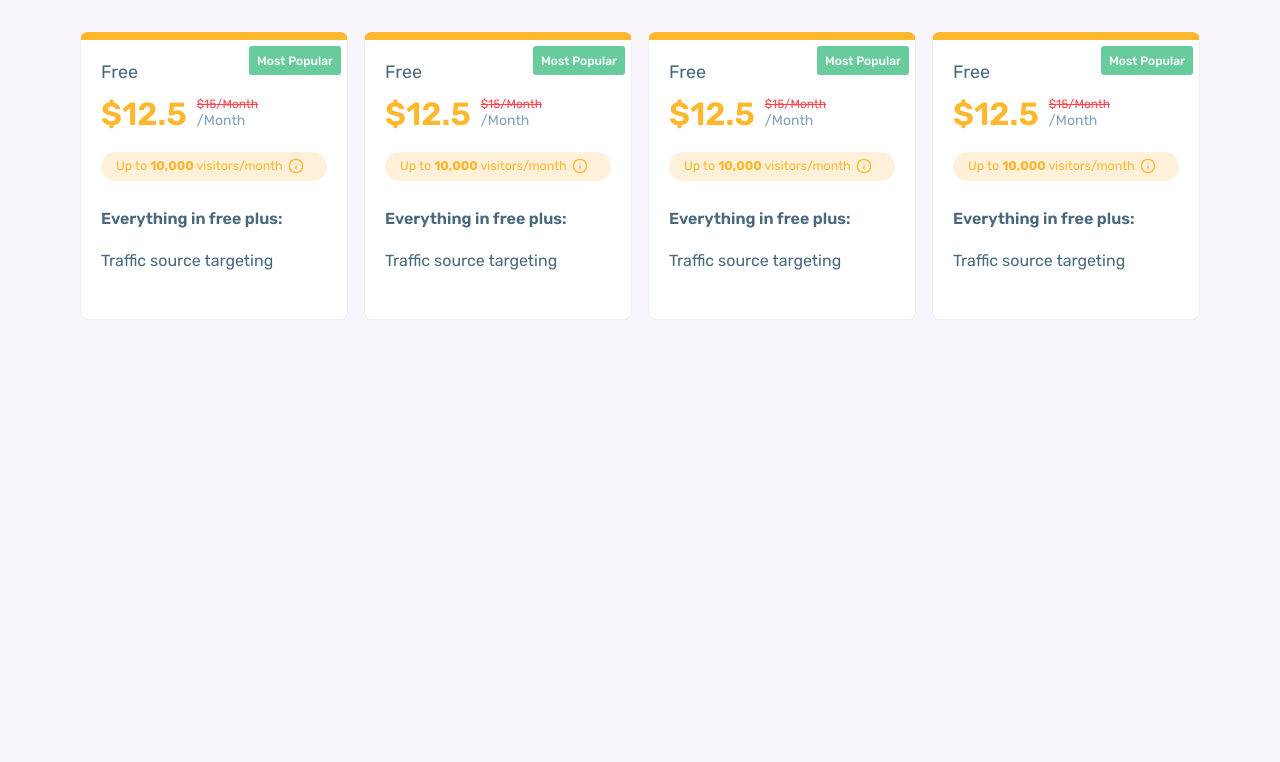
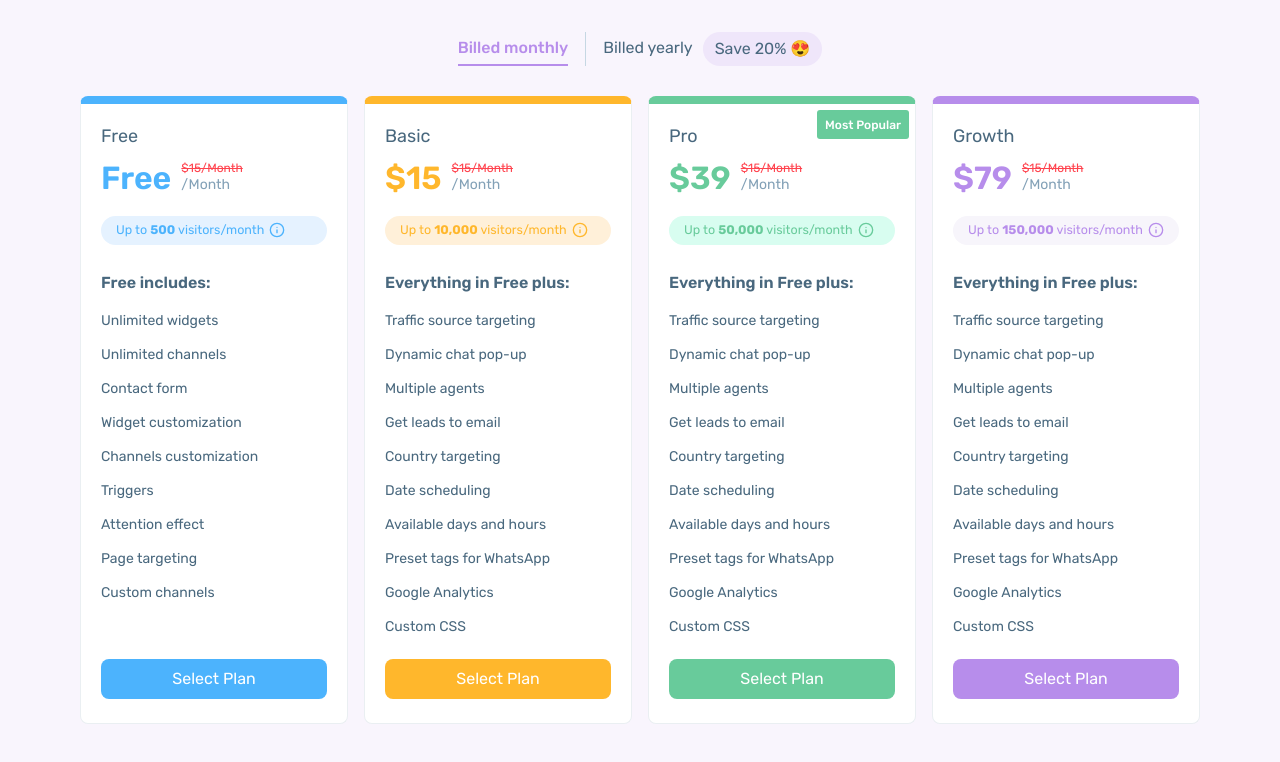
Before and after one commit to sakib-xrz/flexpoint-task, a React (Vite) app: page /problem-1 in a window 1280 px wide. Shown: the top 762 px of the page. Built offline with nearby package versions, Linux system fonts and the light colour scheme.

Commit message:
Refactor PriceCard component to accept dynamic plan data and features; update styles and add button interactions

```diff
--- a/src/index.css
+++ b/src/index.css
@@ -12,3 +12,7 @@ body {
   font-family: "Rubik", sans-serif;
   font-optical-sizing: auto;
 }
+
+.feature strong {
+  font-weight: 400;
+}
--- a/src/pages/problem-1/components/PriceCard.tsx
+++ b/src/pages/problem-1/components/PriceCard.tsx
@@ -1,15 +1,95 @@
 import { Info } from "lucide-react";
 
-export default function PriceCard() {
+interface PlanDetails {
+  price: string;
+  price_postfix: string;
+  plan_type: string;
+  plan_info: string;
+  dd_text: string;
+  btn_text: string;
+  price_id: string;
+}
+
+interface PlanType {
+  name: string;
+  price: string;
+  title: string;
+  text: string;
+  details: {
+    "1_year": PlanDetails;
+    "2_year": PlanDetails;
+  };
+}
+
+interface FeaturesType {
+  is_pro: string;
+  feature_title: string;
+  feature_desc: string;
+}
+
+const colors: Record<
+  string,
+  { primary: string; secondary: string; primaryHover: string }
+> = {
+  Free: {
+    primary: "#4cb3fd",
+    secondary: "#e5f2ff",
+    primaryHover: "#1884d1",
+  },
+  Basic: {
+    primary: "#ffb72c",
+    secondary: "#fff0d9",
+    primaryHover: "#d69312",
+  },
+  Pro: {
+    primary: "#68cb9b",
+    secondary: "#d8fdf0",
+    primaryHover: "#40a373",
+  },
+  Growth: {
+    primary: "#b78deb",
+    secondary: "#f7f5fb",
+    primaryHover: "#6e41a6",
+  },
+};
+
+export default function PriceCard({
+  plan,
+  features,
+}: {
+  plan: PlanType;
+  features: FeaturesType[];
+}) {
+  const { name, price, title } = plan;
+  const planColors = colors[name] || colors["Free"];
+
+  const filteredFeatures = features.filter((feature) =>
+    name === "Free" ? feature.is_pro === "0" : feature.is_pro === "1"
+  );
+
   return (
-    <div className="p-4 bg-white border border-[#eaeff2] rounded-lg py-6 px-5 border-t-8 border-t-[#ffb72c] relative transition-all delay-[.25s]">
+    <div
+      className="p-4 bg-white border border-[#eaeff2] rounded-lg py-6 px-5 relative transition-all delay-[.25s] flex flex-col"
+      style={{
+        borderTopColor: planColors.primary,
+        borderTopWidth: "8px",
+      }}
+    >
+      {name === "Pro" && (
         <span className="absolute rounded-[3px] text-white bg-[#68cb9b] font-medium text-xs right-[6px] top-[6px] py-[6.5px] px-2">
           Most Popular
         </span>
-      <p className="text-lg leading-4 text-[#49687e]">Free</p>
+      )}
+
+      <p className="text-lg leading-4 text-[#49687e]">{name}</p>
 
       <div className="py-[10px] relative flex items-baseline mb-1 gap-[10px]">
-        <span className="font-semibold text-[32px] text-[#ffb72c]">$12.5</span>
+        <span
+          className="font-semibold text-[32px]"
+          style={{ color: planColors.primary }}
+        >
+          {price}
+        </span>
         <div>
           <span className="absolute top-[16px] text-xs line-through text-[#ff424d]">
             $15/Month
@@ -18,28 +98,56 @@ export default function PriceCard() {
         </div>
       </div>
 
-      <div className="flex gap-[5px] items-center bg-[#fff0d9] text-[#ffb72c] rounded-[32px] text-[12.5px] py-[5px] px-[15px]">
-        <span className="pt__plan-info__visitors__title">
-          Up to <strong>10,000</strong> visitors/month
-        </span>
-        <span>
+      <div
+        className="flex gap-[5px] items-center rounded-[32px] text-[12.5px] py-[5px] px-[15px]"
+        style={{
+          color: planColors.primary,
+          backgroundColor: planColors.secondary,
+        }}
+      >
+        <span
+          className="prose"
+          dangerouslySetInnerHTML={{ __html: title }}
+        ></span>
         <Info className="size-4" />
-        </span>
       </div>
 
       <div className="pt-[18px]">
+        {name !== "Free" ? (
           <h2 className="font-semibold text-[#49687e] py-2">
-          Everything in free plus:
+            Everything in Free plus:
           </h2>
+        ) : (
+          <h2 className="font-semibold text-[#49687e] py-2">Free includes:</h2>
+        )}
       </div>
 
-      <ul className="list-none mb-3">
-        <li className="py-[10px]">
+      <ul className="list-none mb-4">
+        {filteredFeatures.map((feature, index) => (
+          <li className="py-[5px]" key={index}>
             <div>
-            <span className="text-[#49687e]">Traffic source targeting</span>
+              <span className="text-[#49687e] text-sm">
+                {feature.feature_title}
+              </span>
             </div>
           </li>
+        ))}
       </ul>
+
+      <button
+        className="rounded-[8px] text-center text-white w-full py-2 mt-auto transition-all"
+        style={{
+          backgroundColor: planColors.primary,
+        }}
+        onMouseEnter={(e) => {
+          e.currentTarget.style.backgroundColor = planColors.primaryHover;
+        }}
+        onMouseLeave={(e) => {
+          e.currentTarget.style.backgroundColor = planColors.primary;
+        }}
+      >
+        Select Plan
+      </button>
     </div>
   );
 }
--- a/src/pages/problem-1/index.tsx
+++ b/src/pages/problem-1/index.tsx
@@ -1,14 +1,50 @@
 import Container from "../../components/Container";
 import PriceCard from "./components/PriceCard";
+import jsonData from "../../../data/pricing.json";
+import { useState } from "react";
+import { cn } from "../../lib/utils";
 
 export default function Problem1() {
+  const { plans, plansInfo, features } = jsonData;
+  const [billType, setBillType] = useState(plansInfo["1_year"].title);
+
+  const uniquePlans = plans.filter(
+    (plan, index, self) => self.findIndex((t) => t.name === plan.name) === index
+  );
+
+  const renderButton = (type: keyof typeof plansInfo) => (
+    <button
+      onClick={() => setBillType(plansInfo[type].title)}
+      className={cn(
+        "border-b-2 border-b-transparent bg-transparent cursor-pointer py-1 text-[#49687e]",
+        billType === plansInfo[type].title
+          ? "border-b-2 border-b-[#b78deb] font-medium text-[#b78deb]"
+          : ""
+      )}
+    >
+      {plansInfo[type].title}
+    </button>
+  );
+
   return (
     <Container>
-      <div className="grid grid-cols-4 gap-4">
-        <PriceCard />
-        <PriceCard />
-        <PriceCard />
-        <PriceCard />
+      <div className="flex justify-center items-center">
+        <div className="border-r border-r-[#c6d7e3] pr-[17px] mr-[17px]">
+          {renderButton("1_year")}
+        </div>
+        {renderButton("2_year")}
+        <span
+          onClick={() => setBillType(plansInfo["2_year"].title)}
+          className="flex items-center bg-[rgba(183,141,235,0.15)] rounded-[40px] cursor-pointer ml-[10px] px-3 py-[5px] text-[#49687e]"
+        >
+          {plansInfo["2_year"].discount}
+        </span>
+      </div>
+
+      <div className="grid sm:grid-cols-2 lg:grid-cols-3 xl:grid-cols-4 gap-4 py-[30px]">
+        {uniquePlans.map((plan, index) => (
+          <PriceCard key={index} plan={plan} features={features} />
+        ))}
       </div>
     </Container>
   );
```
Lines whose indentation alone changed are shown as unchanged.
